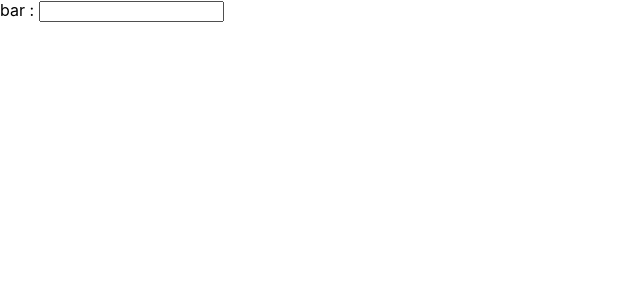
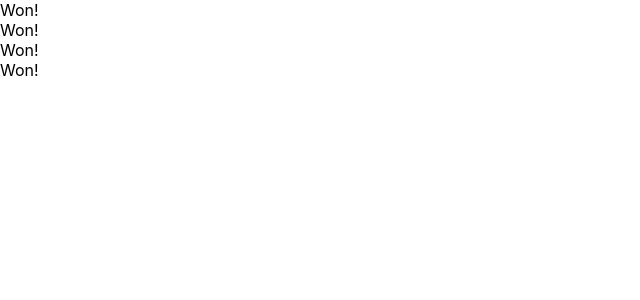
Before and after one commit to shin81zzz/react-redux-crud-application, a React (Create React App) app: page / in a window 1280 px wide. Shown: the top 300 px of the page, without its empty margins (0-640 px from the left). Built offline with nearby package versions, Linux system fonts and the light colour scheme.

Commit message:
create class component and functional component

```diff
--- a/src/App.js
+++ b/src/App.js
@@ -1,12 +1,29 @@
 import React from 'react';
+// import React, {Conponent} from 'react';
+
+// class App extends Conponent {
+//   render() {
+//     return (
+//       <React.Fragment>
+//         <h1>Hello</h1>
+//       </React.Fragment>
+//     )
+//   }
+// }
 
 function App() {
   return (
     <div>
-      <label htmlFor="bar">bar : </label>
-      <input id="bar" type="text" onClick={() => { console.log("I am Clicked") }} />
+      <Dog />
+      <Dog />
+      <Dog />
+      <Dog />
     </div>
   );
 }
 
+function Dog() {
+  return <div>Won!</div>
+}
+
 export default App;
```
